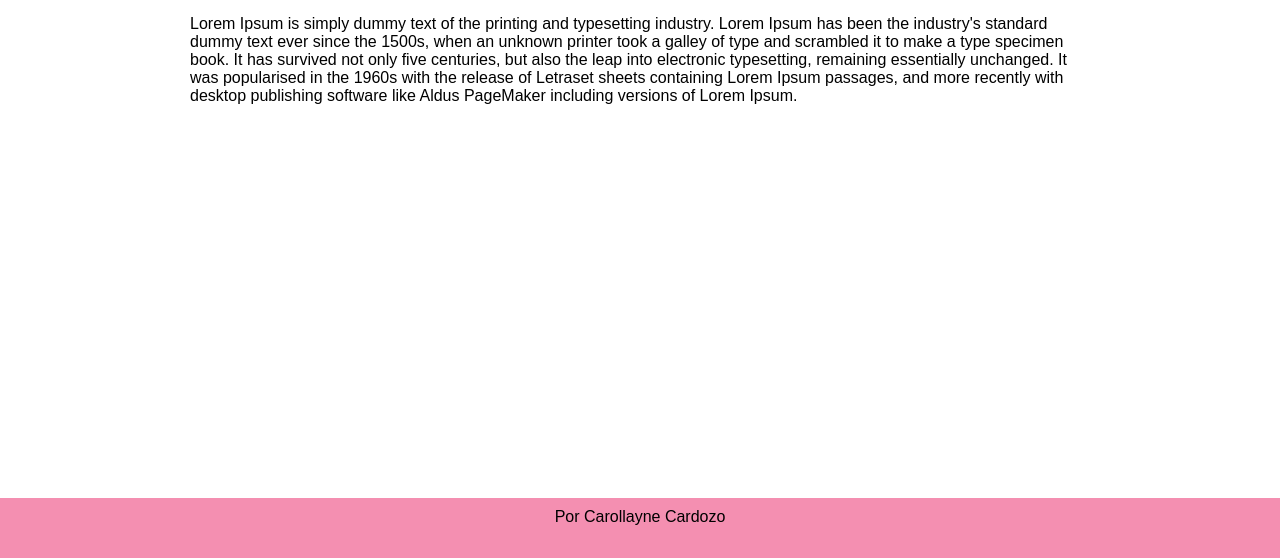
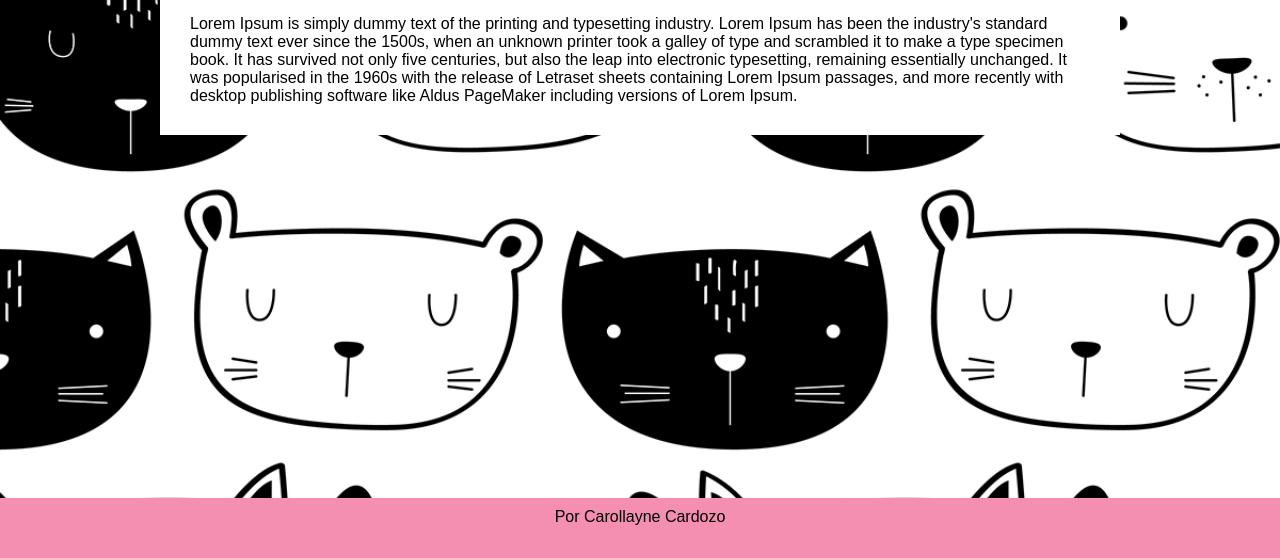
Before and after one commit to carollaynecardozo/carollaynecardozo.github.io, a plain HTML site: page gatos.html in a window 1280 px wide. Shown: the part 292-850 px from the top of the page. Drawn offline with Linux system fonts and the light colour scheme.

Commit message:
Update style.css

```diff
--- a/assets/gatos/style.css
+++ b/assets/gatos/style.css
@@ -47,7 +47,7 @@ p{
 #principal{
 
 	min-height: 500px;
-	background-image: url('assets/gatos/gatinhos.png');
+	background-image: url('gatinhos.png');
 	background-size: 100%;
 	padding: 50px;
 
```
